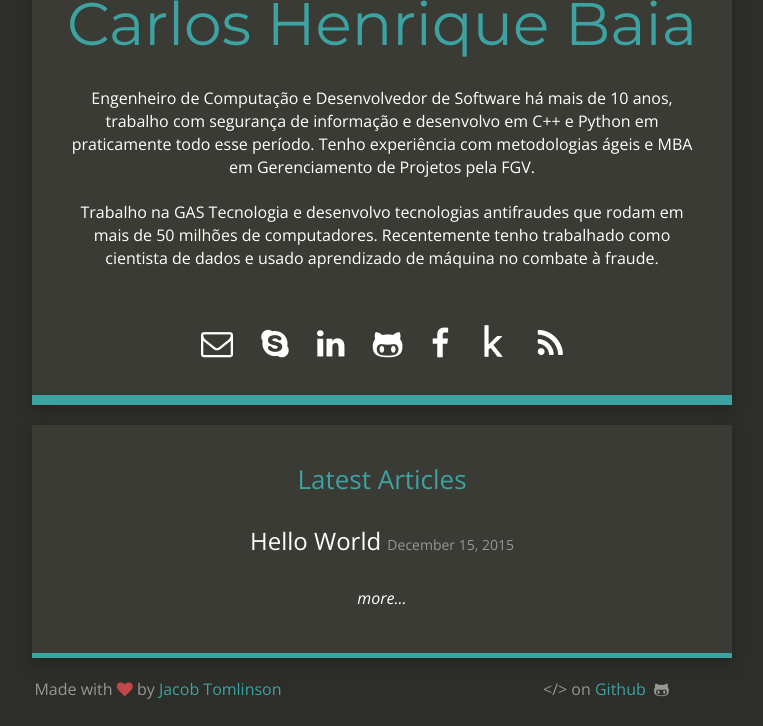
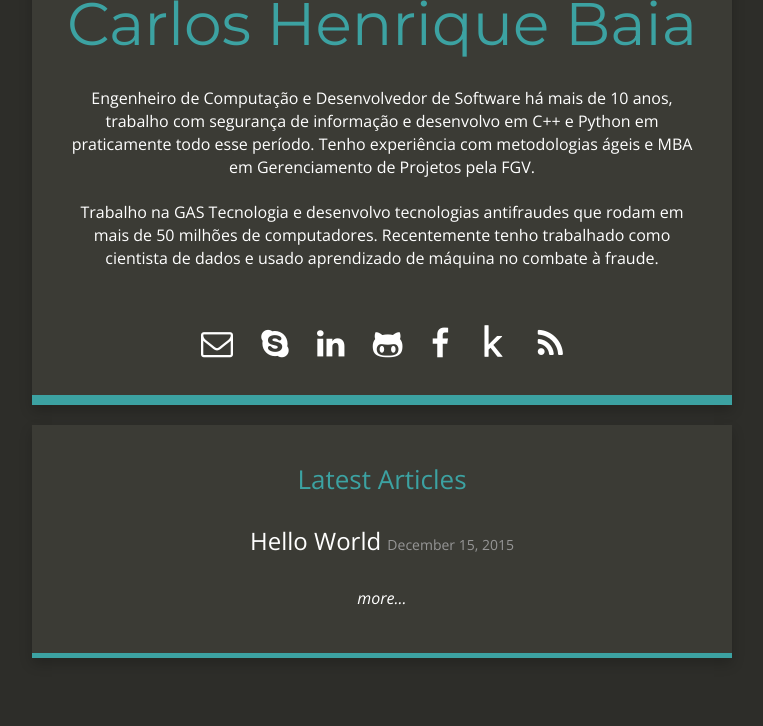
Before and after one commit to carlosbaia/carlosbaia.github.io, a Jekyll site: the page built from index.html, in a window 1280 px wide, cut to the strip 174-900 px from the top of the page. Shown: the whole strip, without its empty margins (258-1021 px from the left). Built offline with Jekyll 4.4.1, drawn with Linux system fonts in a browser that asks for light colours; nearby versions of some CDN libraries; some web fonts are replaced.

Commit message:
Pequenos ajustes

```diff
--- a/_config.yml
+++ b/_config.yml
@@ -25,8 +25,8 @@ facebook_link: https://www.facebook.com/carloshenriquebaia
 kaggle_link: https://www.kaggle.com/carloshenriquebaia
 
 # Footer
-footer_left: "Made with <i class=\"fa fa-heart\"></i> by <a href=\"https://twitter.com/_JacobTomlinson\">Jacob Tomlinson</a>"
-footer_right: "&lt;/&gt; on <a href=\"https://github.com/jacobtomlinson/carte-noire\">Github</a> &nbsp;<i class=\"fa fa-github-alt\"></i>"
+#footer_left: "Made with <i class=\"fa fa-heart\"></i> by <a href=\"https://twitter.com/_JacobTomlinson\">Jacob Tomlinson</a>"
+#footer_right: "&lt;/&gt; on <a href=\"https://github.com/jacobtomlinson/carte-noire\">Github</a> &nbsp;<i class=\"fa fa-github-alt\"></i>"
 
 # Build settings
 markdown: kramdown
```
Also changed, not shown: 1 other file.
